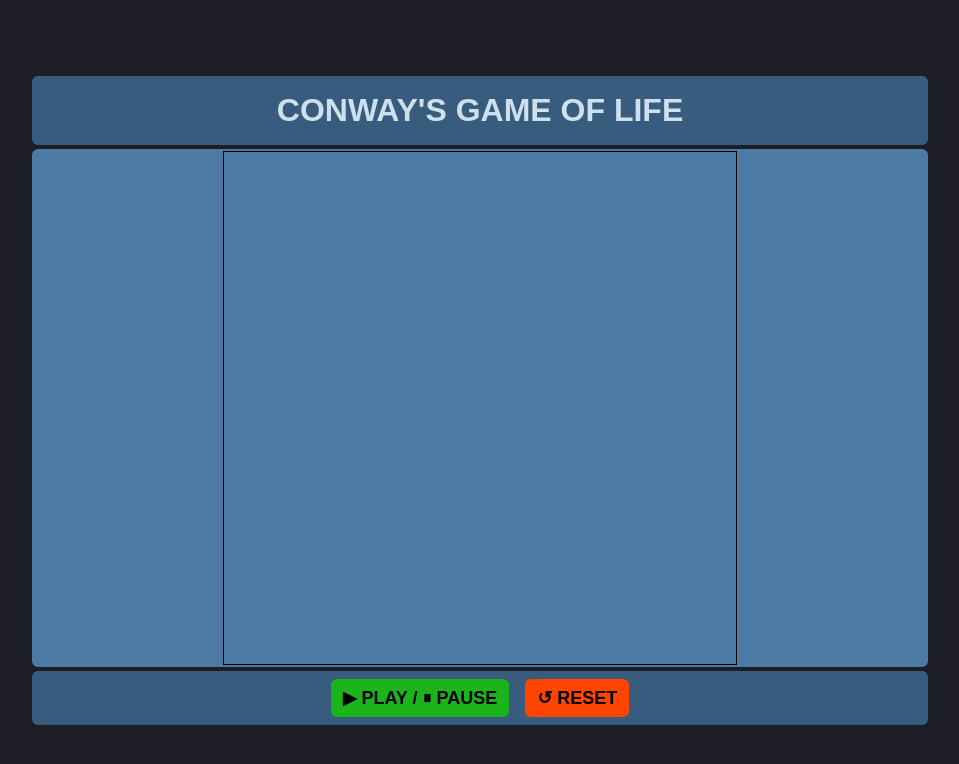
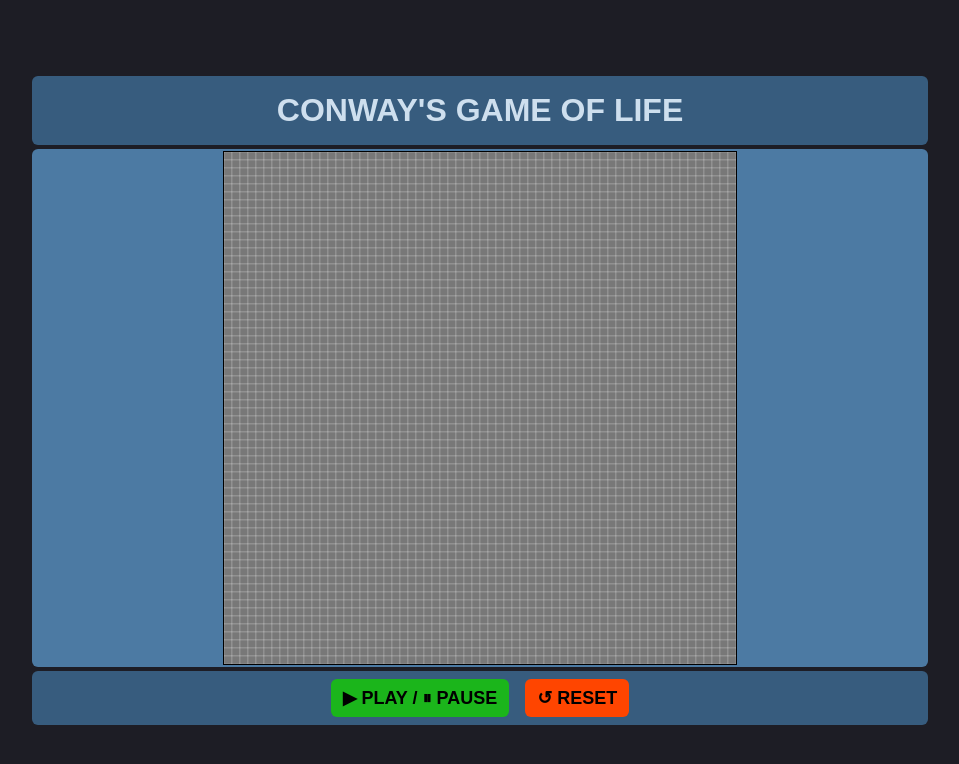
Before and after one commit to Wolffang021/Conway-s-Game-of-Life, a React (Vite) app: page / in a window 1280 px wide. Shown: the top 764 px of the page, without its empty margins (160-1119 px from the left). Built offline with nearby package versions, Linux system fonts and the light colour scheme; a web font is replaced by a local one.

Commit message:
Static grid rendering

```diff
--- a/src/App.jsx
+++ b/src/App.jsx
@@ -3,8 +3,8 @@ import './App.css'
 import Canvas from './components/Canvas'
 
 function App() {
-  const rows = 32
-  const columns = 32
+  const rows = 64
+  const columns = 64
   const [grid, setGrid] = useState(() => createGrid(rows, columns))
 
   function createGrid(rows, columns) {
@@ -21,7 +21,7 @@ function App() {
         <div className="title"><span>CONWAY'S GAME OF LIFE</span></div>
       </div>
 
-      <Canvas />
+      <Canvas grid={grid} rows={rows} columns={columns}/>
 
       <div id="control-panel">
         <button className="play-pause-button">▶ PLAY / ⏸ PAUSE</button>
--- a/src/components/Canvas.jsx
+++ b/src/components/Canvas.jsx
@@ -1,7 +1,27 @@
-import React, { useRef } from "react"
+import React, { useEffect, useRef } from "react"
 
-function Canvas() {
+function Canvas({ grid, rows, columns }) {
+  const cellHeight = 8
+  const cellWidth = 8
   const canvasRef = useRef(null)
+
+  useEffect(() => {
+    const canvas = canvasRef.current
+    const ctx = canvas.getContext("2d")
+
+    ctx.clearRect(0, 0, canvas.width, canvas.height)
+
+    ctx.fillStyle = "rgb(120, 120, 120)"
+    ctx.strokeStyle = "white"
+    ctx.lineWidth = 0.2
+
+    for (let i = 0; i < rows; i++) {
+      for (let j = 0; j < columns; j++) {
+        ctx.fillRect(8 * j, 8 * i, cellWidth, cellHeight)
+        ctx.strokeRect(8 * j, 8 * i, cellWidth, cellHeight)
+      }
+    }
+  }, [grid])
 
   return (
     <div id="grid-container">
```
